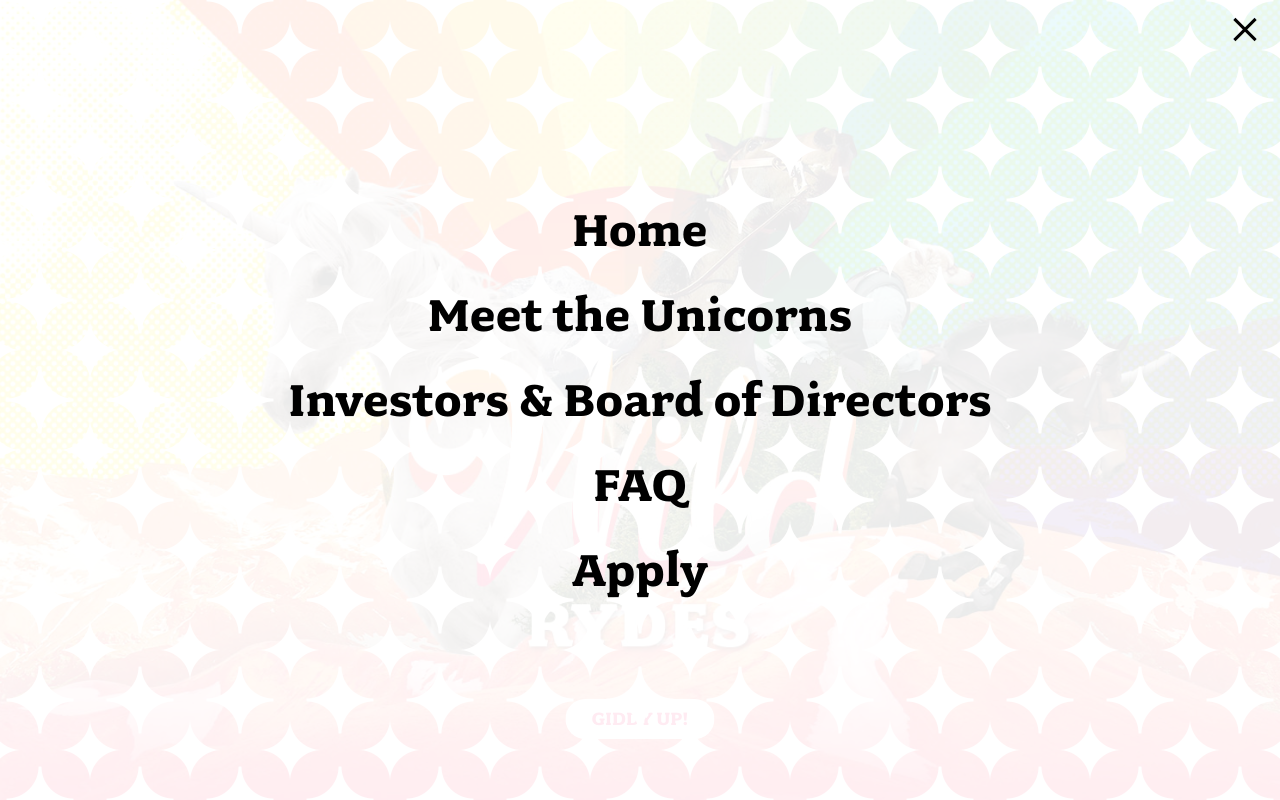
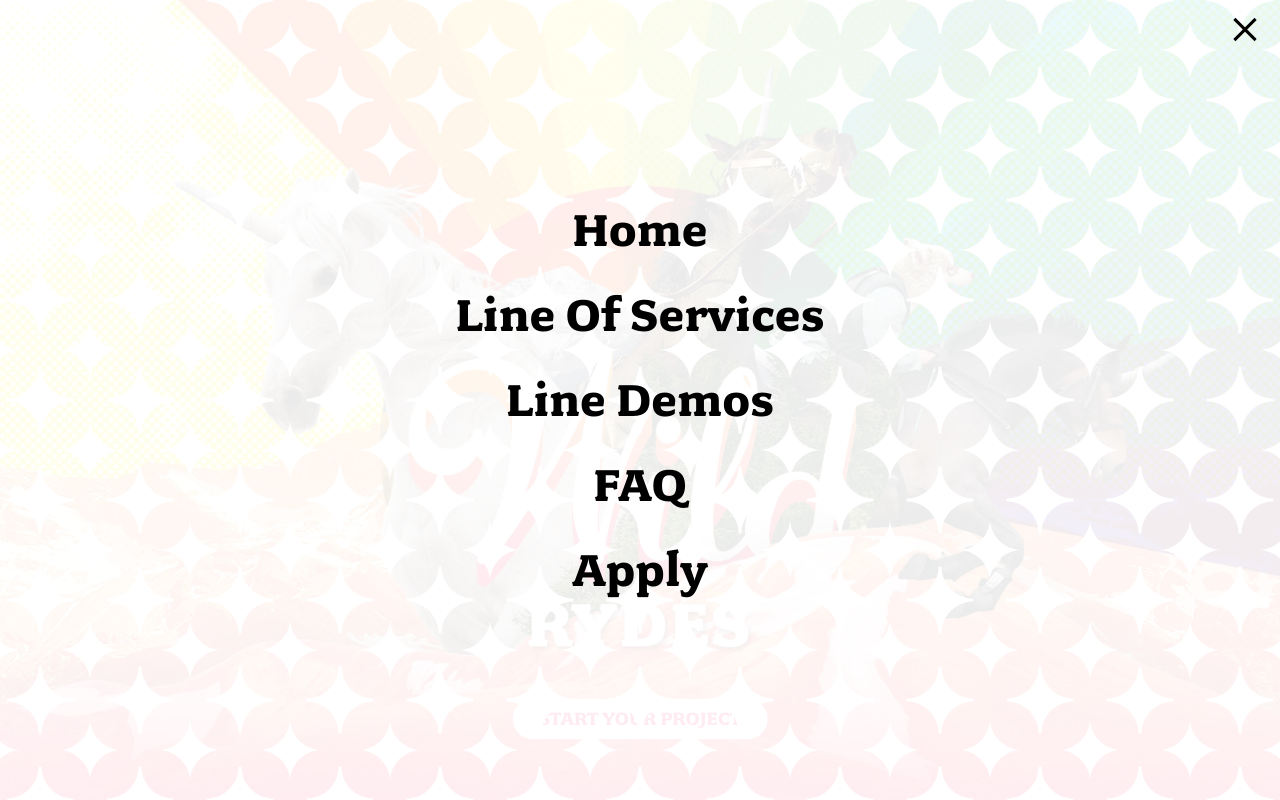
Before and after one commit to GDOTContractor/gdotcontractor, a plain HTML site: page index.html in a window 1280 px wide. Both pictures are taken after a click on the button "Menu". Shown: the top 800 px of the page. Drawn offline with Linux system fonts and the light colour scheme.

Commit message:
Update index.html

```diff
--- a/index.html
+++ b/index.html
@@ -18,14 +18,14 @@
     <nav class="site-nav">
       <ul>
         <li><a href="index.html">Home</a></li>
-        <li><a href="unicorns.html">Meet the Unicorns</a></li>
-        <li><a href="investors.html">Investors &amp; Board of Directors</a></li>
+        <li><a href="unicorns.html">Line Of Services</a></li>
+        <li><a href="investors.html">Line Demos</a></li>
         <li><a href="faq.html">FAQ</a></li>
         <li><a href="apply.html">Apply</a></li>
       </ul>
     </nav>
     <button type="button" class="btn-menu"><span>Menu</span></button>
-    <a class="home-button" href="/register.html">Giddy Up!</a>
+    <a class="home-button" href="/register.html">Start your project</a>
   </header>
 
   <section class="home-about">
```
